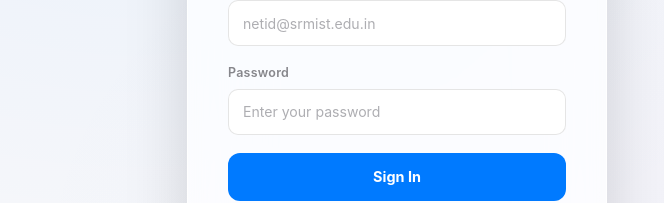
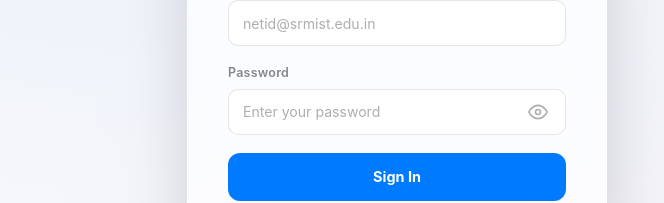
Before and after one commit to Vikramsrini/NEXUS---SRM-Academia-Portal, a React (Vite) app: page / in a window 1280 px wide. Shown: the part 368-571 px from the top of the page, without its empty margins (243-907 px from the left). Built offline with nearby package versions, Linux system fonts and the light colour scheme; no server answers.

Commit message:
feat: add show password toggle to login page

```diff
--- a/src/pages/Login.css
+++ b/src/pages/Login.css
@@ -164,6 +164,43 @@
 .form-input:disabled {
   opacity: 0.5;
   cursor: not-allowed;
+}
+
+.password-input-wrapper {
+  position: relative;
+  display: flex;
+  align-items: center;
+}
+
+.password-input-wrapper .form-input {
+  width: 100%;
+  padding-right: 46px; /* Space for the eye icon */
+}
+
+.password-toggle-btn {
+  position: absolute;
+  right: 12px;
+  height: 32px;
+  width: 32px;
+  display: flex;
+  align-items: center;
+  justify-content: center;
+  color: var(--text-tertiary);
+  border-radius: 8px;
+  transition: all var(--transition-fast);
+  background: transparent;
+  border: none;
+  cursor: pointer;
+  padding: 0;
+}
+
+.password-toggle-btn:hover {
+  color: var(--text-primary);
+  background: var(--surface-secondary);
+}
+
+.password-toggle-btn:active {
+  transform: scale(0.92);
 }
 
 /* ── Submit Button ────────────────────────────────────────────────── */
--- a/src/pages/Login.jsx
+++ b/src/pages/Login.jsx
@@ -26,6 +26,7 @@
   const [error, setError] = useState('');
   const [deferredPrompt, setDeferredPrompt] = useState(null);
   const [showInstallSuggestion, setShowInstallSuggestion] = useState(false);
+  const [showPassword, setShowPassword] = useState(false);
   const [isIOS, setIsIOS] = useState(false);
 
   useEffect(() => {
@@ -173,16 +174,30 @@
 
           <div className="form-group">
             <label htmlFor="password">Password</label>
+            <div className="password-input-wrapper">
               <input
                 id="password"
                 className="form-input"
-              type="password"
+                type={showPassword ? 'text' : 'password'}
                 placeholder="Enter your password"
                 value={password}
                 onChange={(e) => setPassword(e.target.value)}
                 disabled={loading}
                 autoComplete="current-password"
               />
+              <button
+                type="button"
+                className="password-toggle-btn"
+                onClick={() => setShowPassword(!showPassword)}
+                tabIndex="-1"
+              >
+                {showPassword ? (
+                  <svg width="20" height="20" viewBox="0 0 24 24" fill="none" stroke="currentColor" strokeWidth="2" strokeLinecap="round" strokeLinejoin="round"><path d="M17.94 17.94A10.07 10.07 0 0 1 12 20c-7 0-11-8-11-8a18.45 18.45 0 0 1 5.06-5.94M9.9 4.24A9.12 9.12 0 0 1 12 4c7 0 11 8 11 8a18.5 18.5 0 0 1-2.16 3.19m-6.72-1.07a3 3 0 1 1-4.24-4.24"/><line x1="1" y1="1" x2="23" y2="23"/></svg>
+                ) : (
+                  <svg width="20" height="20" viewBox="0 0 24 24" fill="none" stroke="currentColor" strokeWidth="2" strokeLinecap="round" strokeLinejoin="round"><path d="M1 12s4-8 11-8 11 8 11 8-4 8-11 8-11-8-11-8z"/><circle cx="12" cy="12" r="3"/></svg>
+                )}
+              </button>
+            </div>
           </div>
 
           {error && <div className="login-error">{error}</div>}
```
Lines whose indentation alone changed are shown as unchanged.
